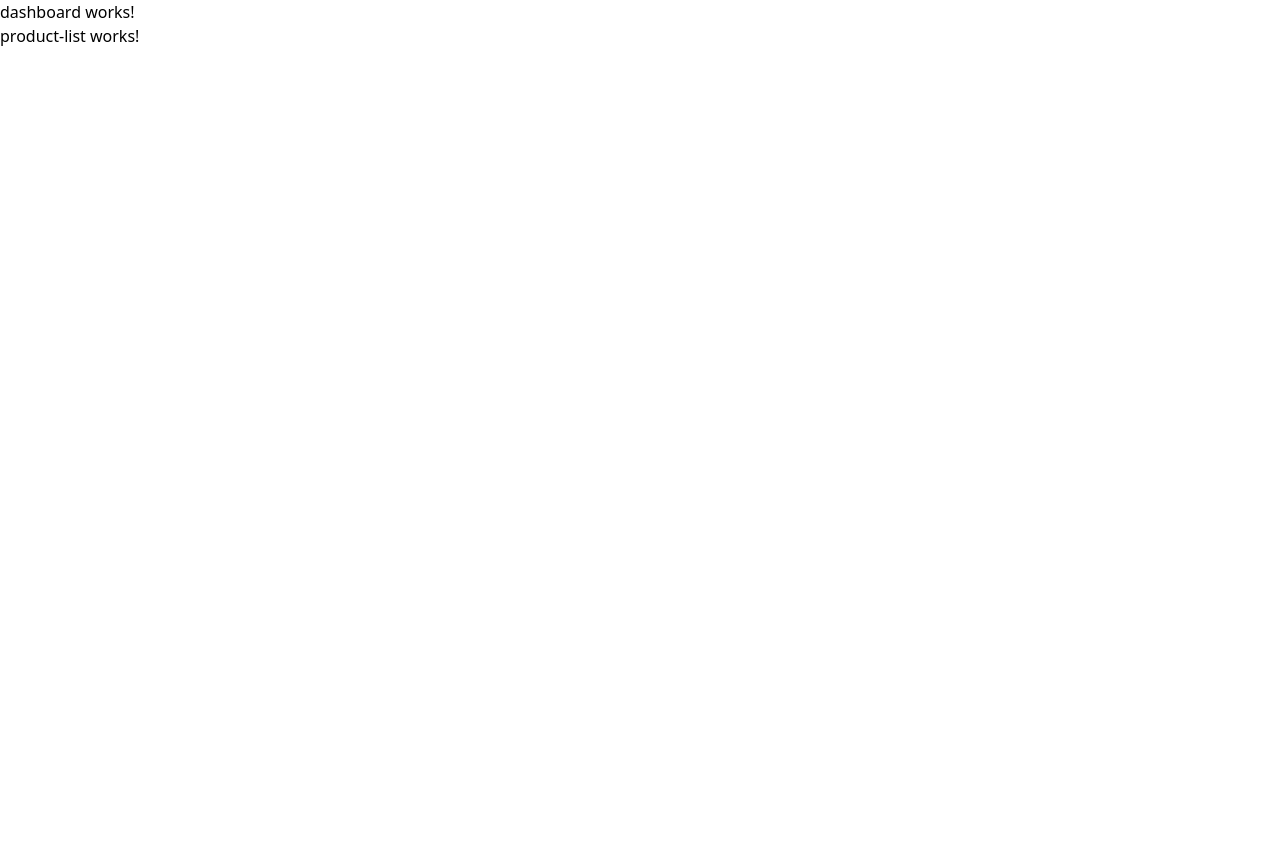
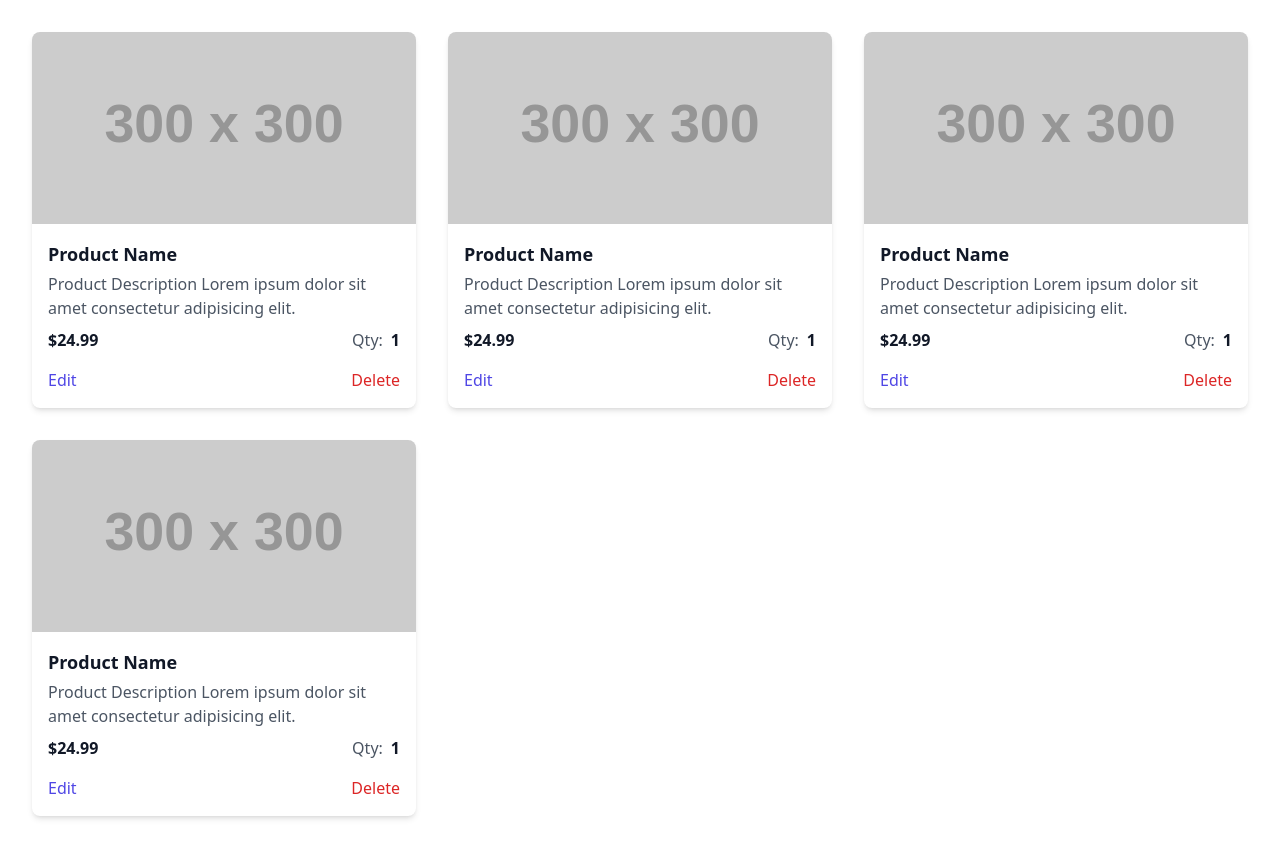
Before and after one commit to HaiderMalik12/jwt-frontend-angular, an Angular app: page /dashboard in a window 1280 px wide. Before the commit the page ends 800 px from the top, so only its background shows below. Built offline with nearby package versions, Linux system fonts and the light colour scheme.

Commit message:
render multiple products

```diff
--- a/src/app/dashboard/dashboard.component.html
+++ b/src/app/dashboard/dashboard.component.html
@@ -1,2 +1 @@
-<p>dashboard works!</p>
 <app-product-list></app-product-list>
--- /dev/null
+++ b/src/app/dashboard/product-item/product-item.component.html
@@ -0,0 +1,28 @@
+<div class="bg-white rounded-lg shadow-md overflow-hidden">
+  <img
+    class="w-full h-48 object-cover object-center"
+    src="https://via.placeholder.com/300"
+    alt="Product Image"
+  />
+  <div class="p-4">
+    <h3 class="text-gray-900 font-semibold text-lg">Product Name</h3>
+    <p class="text-gray-600 mt-1">
+      Product Description Lorem ipsum dolor sit amet consectetur adipisicing
+      elit.
+    </p>
+    <div class="mt-2 flex items-center justify-between">
+      <span class="text-gray-900 font-bold">$24.99</span>
+      <div class="flex items-center">
+        <span class="text-gray-600 mr-2">Qty:</span>
+        <span class="text-gray-900 font-bold">1</span>
+        <!-- Display quantity as a static value -->
+      </div>
+    </div>
+    <!-- Edit and Delete Buttons -->
+    <div class="mt-4 flex items-center justify-between">
+      <button class="text-indigo-600 hover:text-indigo-900">Edit</button>
+      <button class="text-red-600 hover:text-red-900">Delete</button>
+    </div>
+    <!-- End of Edit and Delete Buttons -->
+  </div>
+</div>
--- a/src/app/dashboard/product-list/product-list.component.html
+++ b/src/app/dashboard/product-list/product-list.component.html
@@ -1 +1,12 @@
-<p>product-list works!</p>
+<div class="container mx-auto px-4 sm:px-6 lg:px-8 py-8">
+  <div
+    class="grid grid-cols-1 sm:grid-cols-2 md:grid-cols-3 lg:grid-cols-3 gap-8"
+  >
+    <!-- Product Item -->
+    <app-product-item></app-product-item>
+    <app-product-item></app-product-item>
+    <app-product-item></app-product-item>
+    <app-product-item></app-product-item>
+    <!-- Repeat the above div for other products -->
+  </div>
+</div>
```
Also changed, not shown: src/app/dashboard/product-item/product-item.component.ts (added, +12 -0 lines), src/app/dashboard/product-list/product-list.component.ts (+6 -6 lines), src/app/dashboard/product-item/product-item.component.css (added).
